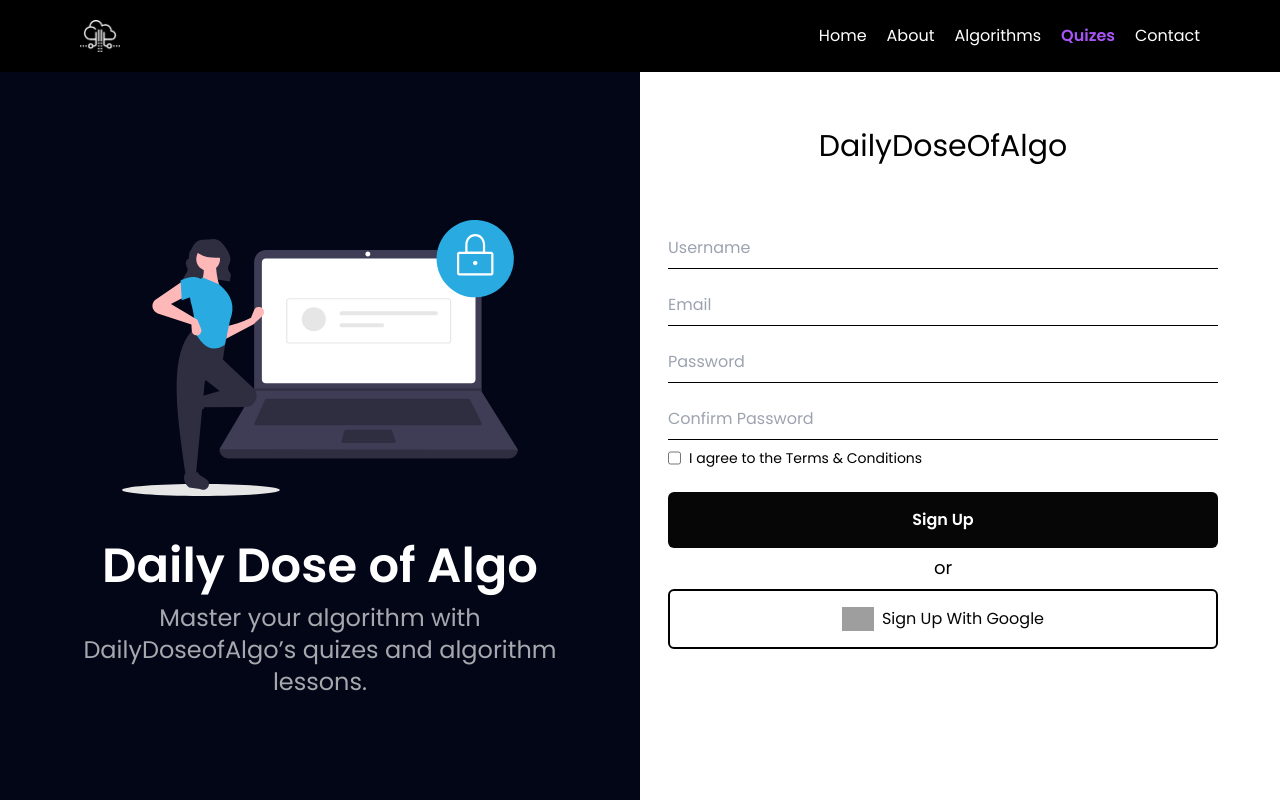
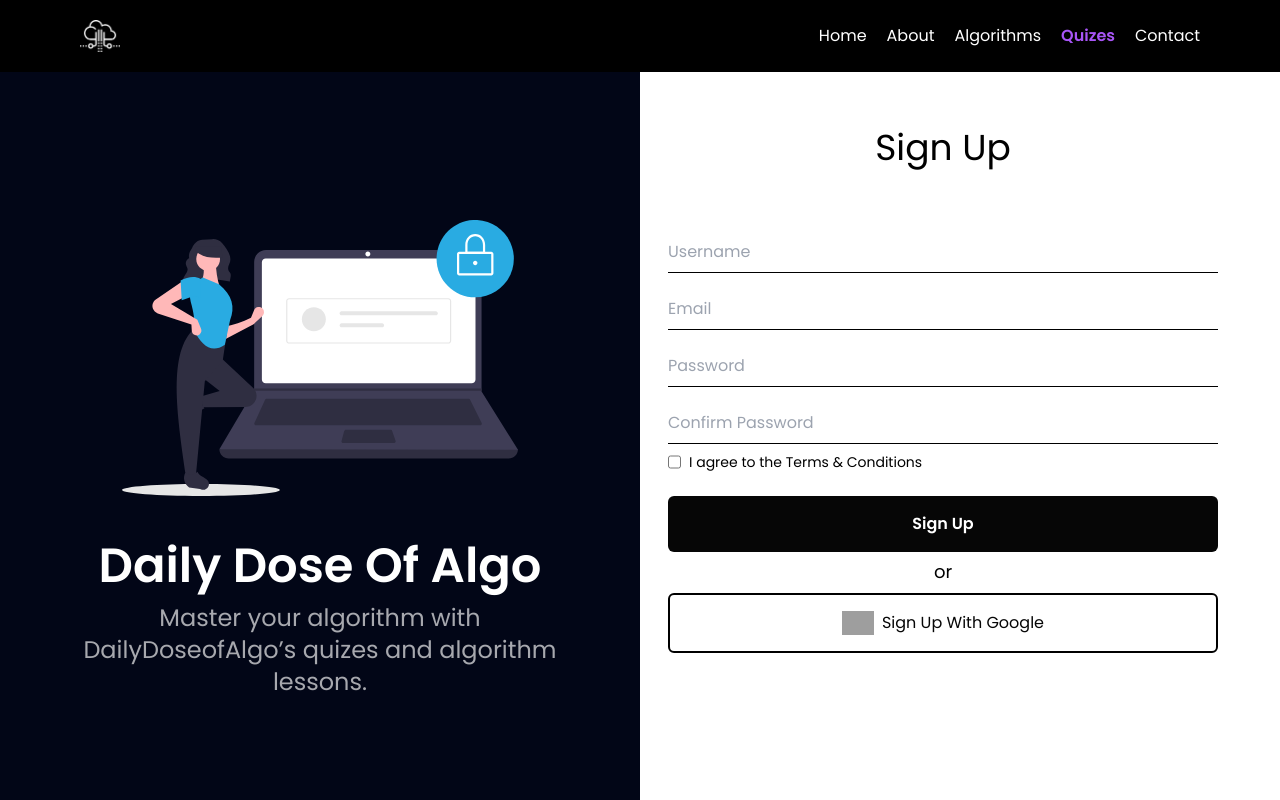
Before and after one commit to Aashish1-1-1/DailyDoseOfAlgo, a React (Vite) app in the folder frontend/: page /quizes in a window 1280 px wide. Shown: the top 800 px of the page. Built offline with nearby package versions, Linux system fonts and the light colour scheme; grey boxes are pictures that could not be loaded; a web font is replaced by a local one.

Commit message:
Changed titles

```diff
--- a/frontend/src/components/Login/Login.jsx
+++ b/frontend/src/components/Login/Login.jsx
@@ -13,7 +13,7 @@ const Login = () => {
         <div className="w-1/2  bg-white flex flex-col p-7 justify-center">
           <div className="w-full flex flex-col max-w-[550px] items-center">
 
-            <h1 className="text-3xl font-Poetsen One mb-7 py-7">DailyDoseOfAlgo</h1>
+            <h1 className="text-4xl font-Poetsen One mb-7 py-7">Login</h1>
             {/* <div className="flex items-center justify-center mb-4">
             <img src="./assets/logo.png" className="w-10 h-8" alt="Logo" />
           </div> */}
--- a/frontend/src/components/SignUp/Signup.jsx
+++ b/frontend/src/components/SignUp/Signup.jsx
@@ -8,14 +8,14 @@ const SignUp = () => {
         {/* Image */}
         <div className="relative w-1/2 h-[calc(100vh-72px)] flex flex-col justify-center items-center p-14 bg-slate-950 text-white">
           <img src={SingupImg} alt="signup" className="scale-75"/>
-          <h1 className="font-semibold text-5xl">Daily Dose of Algo</h1>
+          <h1 className="font-semibold text-5xl">Daily Dose Of Algo</h1>
           <h3 className="text-white opacity-65 text-2xl text-center mt-3">Master your algorithm with DailyDoseofAlgo’s quizes and algorithm lessons.</h3>
         </div>
 
         {/* Text container */}
         <div className="w-1/2 bg-white flex flex-col p-7 justify-center">
           <div className="w-full flex flex-col max-w-[550px] items-center">
-            <h1 className="text-3xl font-Poetsen One mb-7 py-7">DailyDoseOfAlgo</h1>
+            <h1 className="text-4xl font-Poetsen One mb-7 py-7">Sign Up</h1>
             <div className="w-full flex flex-col">
               <input
                 type="text"
```
